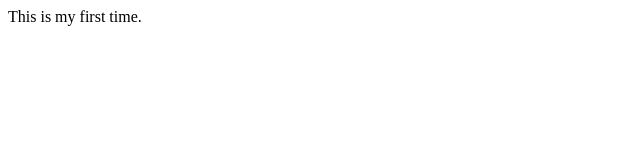
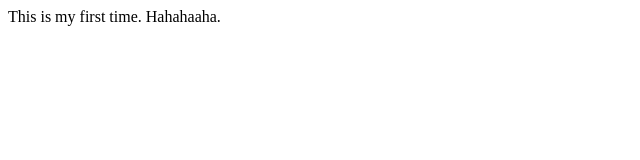
Before and after one commit to phazon1/testingGit, a plain HTML site: page index.html in a window 1280 px wide. Shown: the full height of the page, 0-640 px from the left. Drawn offline with Linux system fonts and the light colour scheme.

Commit message:
small change

```diff
--- a/index.html
+++ b/index.html
@@ -4,6 +4,8 @@
     <title>Intro App</title>
 </head>
 
-<body>This is my first time.</body>
+<body>This is my first time.
+    Hahahaaha.
+</body>
 
 </html>
--- /dev/null
+++ b/src/app1.js
@@ -0,0 +1 @@
+console.log("app1");
--- /dev/null
+++ b/src1/app2.js
@@ -0,0 +1 @@
+console.log("app2");
```
